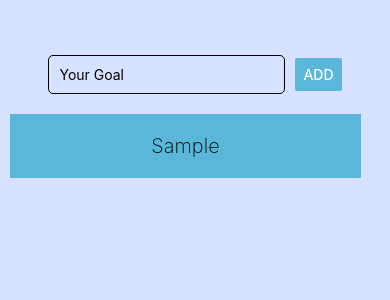
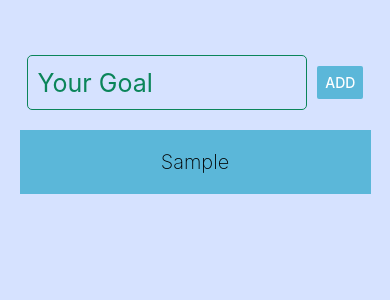
Before and after one commit to mathura333/rn-goals, a React Native app: screen / in a window 390 px wide. Both pictures are taken after typing "Sample" into the empty fields and a click on the button "ADD". Shown: the top 300 px of the page. Built offline with nearby package versions, Linux system fonts and the light colour scheme.

Commit message:
Delete goal

```diff
--- a/App.tsx
+++ b/App.tsx
@@ -1,6 +1,7 @@
 import { StatusBar } from 'expo-status-bar';
 import React, { useState } from 'react';
 import { StyleSheet, View, Text, ScrollView, FlatList } from 'react-native';
+import GoalCard from './components/GoalCard';
 import GoalsInput from './components/GoalsInput';
 
 export default function App() {
@@ -14,11 +15,20 @@ export default function App() {
           }
         />
       </View>
-      <FlatList keyExtractor={({id})=>id} data={goals} renderItem={(itemData) => (
-          <View style={styles.goal}>
-            <Text style={styles.goalText}>{itemData.item.goal}</Text>
-          </View>
-        )} style={styles.goals}/>
+      <FlatList
+        keyExtractor={({ id }) => id}
+        data={goals}
+        renderItem={(itemData) => (
+          <GoalCard
+            onDelete={() =>
+              setGoals((prev) =>
+                prev.filter(({ id }) => id !== itemData.item.id)
+              )
+            }>
+            {itemData.item.goal}
+          </GoalCard>
+        )}
+      />
       <StatusBar style="auto" />
     </View>
   );
@@ -28,26 +38,9 @@ const styles = StyleSheet.create({
   container: {
     flex: 1,
     backgroundColor: '#d6e2ff',
-    alignItems: 'center',
-    justifyContent: 'center',
-    paddingTop:45
+    paddingTop: 45,
   },
   goalsInput: {
-    padding: 10,
-  },
-  goal: {
-    width: '90%',
-    backgroundColor: '#5bb7d9',
-    padding: 20,
-    margin: 10,
-    justifyContent: 'center',
-    alignItems: 'center',
-  },
-  goals: {
-    width:"100%",
-  },
-  goalText: {
-    fontSize: 20,
-    fontWeight: '200',
+    paddingVertical: 10,
   },
 });
--- /dev/null
+++ b/components/GoalCard.tsx
@@ -0,0 +1,36 @@
+import React from 'react';
+import { StyleSheet, Text, View, TouchableOpacity } from 'react-native';
+
+interface IGoalCard {
+  children: React.FC | string;
+  onDelete: () => void;
+}
+
+const GoalCard: React.FC<IGoalCard> = ({ children, onDelete }) => {
+  return (
+    <TouchableOpacity activeOpacity={0.7} onPress={onDelete}>
+      <View style={styles.goal}>
+        <Text style={styles.goalText}>{children}</Text>
+      </View>
+    </TouchableOpacity>
+  );
+};
+
+const styles = StyleSheet.create({
+  goal: {
+    flex: 1,
+    width: '90%',
+    backgroundColor: '#5bb7d9',
+    padding: 20,
+    margin: 10,
+    justifyContent: 'center',
+    alignItems: 'center',
+    alignSelf: 'center',
+  },
+  goalText: {
+    fontSize: 20,
+    fontWeight: '200',
+  },
+});
+
+export default GoalCard;
--- a/components/GoalsInput.tsx
+++ b/components/GoalsInput.tsx
@@ -19,6 +19,7 @@ const GoalsInput: React.FC<IGoalsInput> = ({ addGoal }) => {
     <View style={styles.goalsInput}>
       <TextInput
         placeholder="Your Goal"
+        placeholderTextColor="#0b855a"
         onChangeText={setEnteredGoal}
         value={enteredGoal}
         style={styles.textInput}
@@ -29,12 +30,17 @@ const GoalsInput: React.FC<IGoalsInput> = ({ addGoal }) => {
 };
 const styles = StyleSheet.create({
   goalsInput: {
+    width: '90%',
+    minHeight: 50,
     flexDirection: 'row',
     justifyContent: 'center',
     alignItems: 'center',
+    alignSelf: 'center',
   },
   textInput: {
-    borderColor: 'black',
+    borderColor: '#0b855a',
+    height: 55,
+    fontSize: 25,
     borderWidth: 1,
     borderRadius: 5,
     padding: 10,
```
